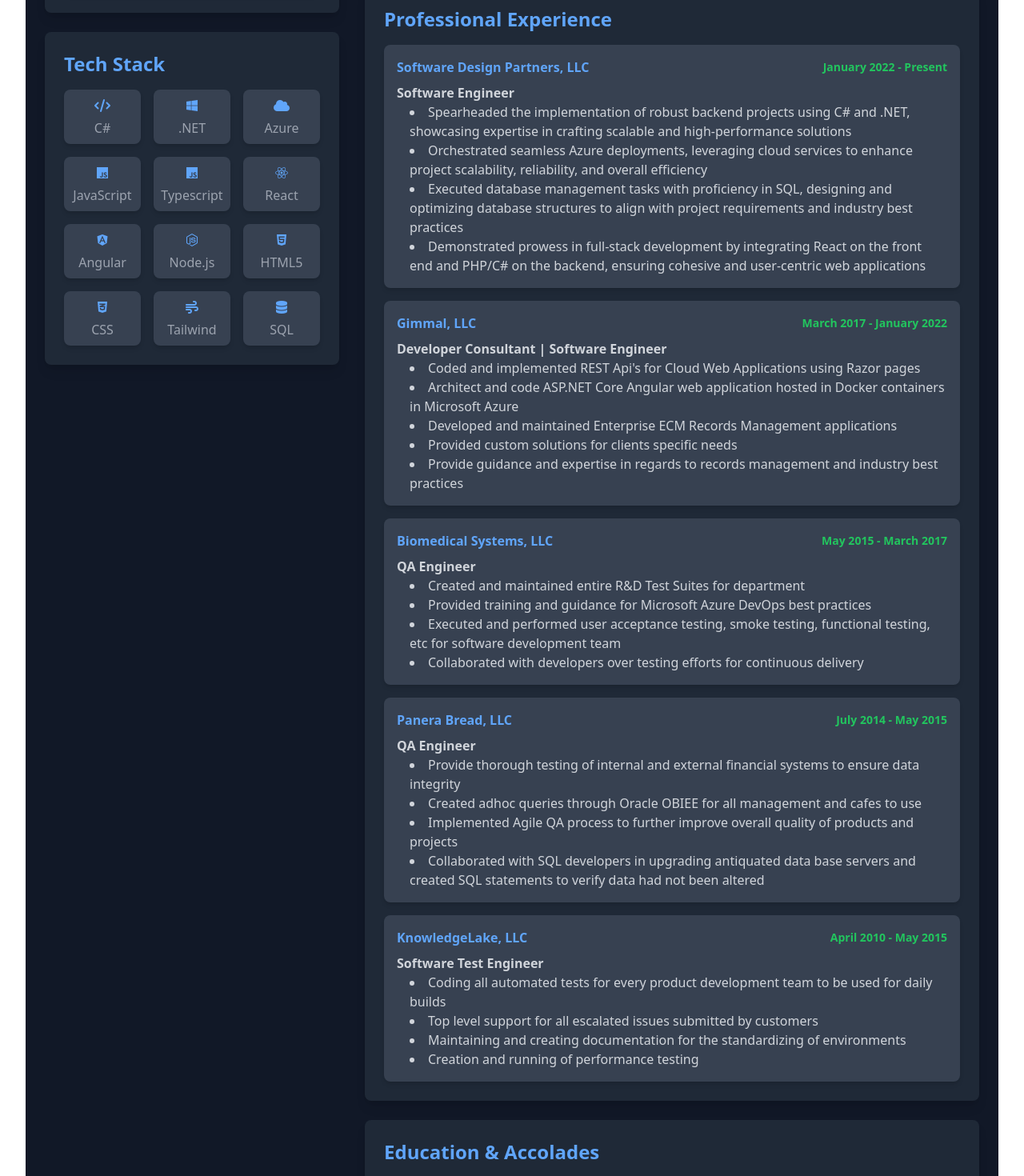
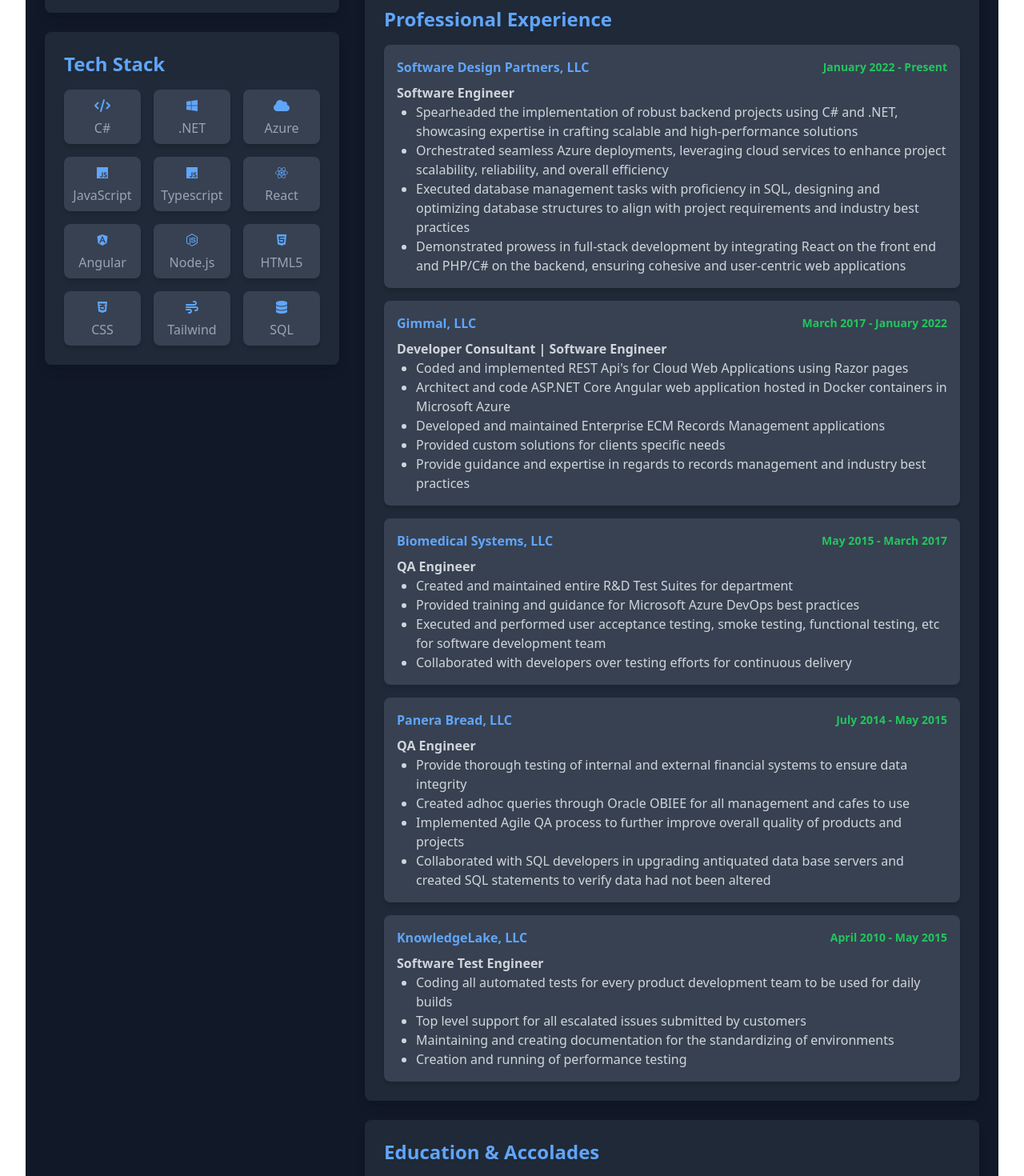
Before and after one commit to rpkrom/portfolio, a React (Vite) app: page / in a window 1280 px wide. Shown: the part 520-1990 px from the top of the page at 80% size. Built offline with nearby package versions, Linux system fonts and the light colour scheme.

Commit message:
update to tweak bullet point lists

```diff
--- a/src/App.tsx
+++ b/src/App.tsx
@@ -156,7 +156,7 @@
                 </div>
                 <div className={`list-inside mt-2 text-left ${isDarkMode ? 'text-gray-300' : 'text-gray-700'} `}>
                   <h4><span className={`font-semibold ${isDarkMode ? 'text-gray-300' : 'text-gray-700'}`}>Software Engineer</span></h4>
-                  <ul className="list-disc list-inside ml-4">
+                  <ul className="list-disc list-outside ml-6">
                     <li>Spearheaded the implementation of robust backend projects using C# and .NET, showcasing expertise in crafting scalable and high-performance solutions</li>
                     <li>Orchestrated seamless Azure deployments, leveraging cloud services to enhance project scalability, reliability, and overall efficiency</li>
                     <li>Executed database management tasks with proficiency in SQL, designing and optimizing database structures to align with project requirements and industry best practices</li>
@@ -174,7 +174,7 @@
                 </div>
                 <div className={`list-inside mt-2 text-left ${isDarkMode ? 'text-gray-300' : 'text-gray-700'} `}>
                   <h4><span className={`font-semibold ${isDarkMode ? 'text-gray-300' : 'text-gray-700'}`}>Developer Consultant | Software Engineer</span></h4>
-                  <ul className="list-disc list-inside ml-4">
+                  <ul className="list-disc list-outside ml-6">
                     <li>Coded and implemented REST Api's for Cloud Web Applications using Razor pages</li>
                     <li>Architect and code ASP.NET Core Angular web application hosted in Docker containers in Microsoft Azure</li>
                     <li>Developed and maintained Enterprise ECM Records Management applications</li>
@@ -193,7 +193,7 @@
                 </div>
                 <div className={`list-inside mt-2 text-left ${isDarkMode ? 'text-gray-300' : 'text-gray-700'} `}>
                   <h4><span className={`font-semibold ${isDarkMode ? 'text-gray-300' : 'text-gray-700'}`}>QA Engineer</span></h4>
-                  <ul className="list-disc list-inside ml-4">
+                  <ul className="list-disc list-outside ml-6">
                     <li>Created and maintained entire R&D Test Suites for department</li>
                     <li>Provided training and guidance for Microsoft Azure DevOps best practices</li>
                     <li>Executed and performed user acceptance testing, smoke testing, functional testing, etc for software development team</li>
@@ -211,7 +211,7 @@
                 </div>
                 <div className={`list-inside mt-2 text-left ${isDarkMode ? 'text-gray-300' : 'text-gray-700'} `}>
                   <h4><span className={`font-semibold ${isDarkMode ? 'text-gray-300' : 'text-gray-700'}`}>QA Engineer</span></h4>
-                  <ul className="list-disc list-inside ml-4">
+                  <ul className="list-disc list-outside ml-6">
                     <li>Provide thorough testing of internal and external financial systems to ensure data integrity</li>
                     <li>Created adhoc queries through Oracle OBIEE for all management and cafes to use</li>
                     <li>Implemented Agile QA process to further improve overall quality of products and projects</li>
@@ -229,7 +229,7 @@
                 </div>
                 <div className={`list-inside mt-2 text-left ${isDarkMode ? 'text-gray-300' : 'text-gray-700'} `}>
                   <h4><span className={`font-semibold ${isDarkMode ? 'text-gray-300' : 'text-gray-700'}`}>Software Test Engineer</span></h4>
-                  <ul className="list-disc list-inside ml-4">
+                  <ul className="list-disc list-outside ml-6">
                     <li>Coding all automated tests for every product development team to be used for daily builds</li>
                     <li>Top level support for all escalated issues submitted by customers</li>
                     <li> Maintaining and creating documentation for the standardizing of environments</li>
```
